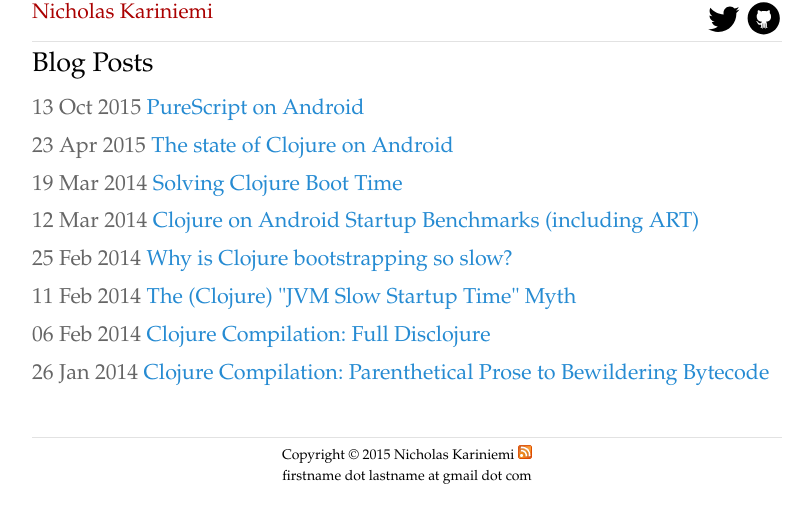
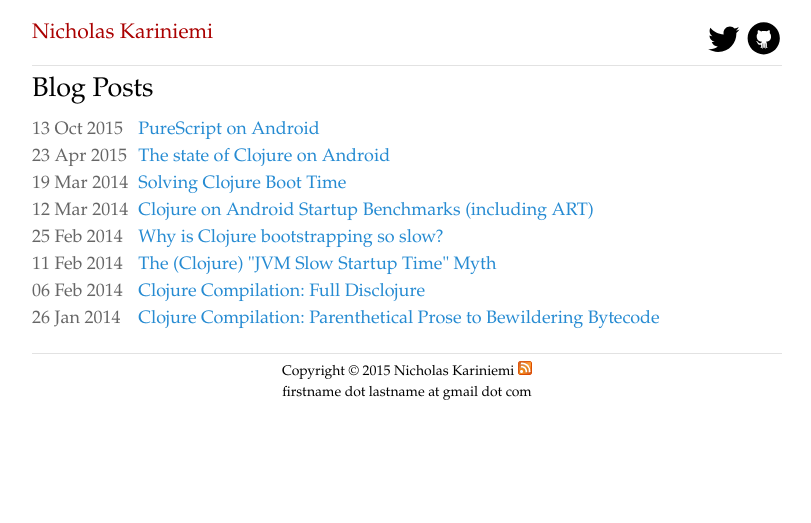
Before and after one commit to hoodunit/hoodunit.github.io, a Jekyll site: the page built from index.html, in a window 1280 px wide. Shown: the top 523 px of the page, without its empty margins (233-1044 px from the left). Built offline with Jekyll 4.4.1, drawn with Linux system fonts in a browser that asks for light colours.

Commit message:
Clean up formatting, esp. of index page

```diff
--- a/css/main.css
+++ b/css/main.css
@@ -24,13 +24,23 @@ h1, h2, h3, h4, h5, h6 {
   font-weight: normal;
 }
 
-p { margin: 1em 0; }
+p {
+  margin: 1em 0;
+}
 
 a {
   color: #268bd2;
+  text-decoration: none;
 }
+
 a:hover {
+  color: #12496F;
   text-decoration: none;
+}
+
+code {
+  font-size: 14px;
+  line-height: 14px;
 }
 
 /*****************************************************************************/
@@ -40,22 +50,23 @@ a:hover {
 /*****************************************************************************/
 .posts {
   list-style-type: none;
-  margin-bottom: 2em;
-  font-size: 120%;
+  margin-bottom: 20px;
 }
 
-.posts li {
-  line-height: 1.75em;
+.posts post-item {
+  min-width: 50px;
 }
 
 .posts .post-date {
   color: #666;
-  display: inline-block;
+  margin: 0 5px 0 0;
+  padding: 0 5px 0 0;
+  white-space: nowrap;
+  vertical-align: top;
 }
 
 .posts .post-title {
-  display: inline-block;
-  text-decoration: none;
+  padding: 0 0 0 5px;
 }
 
 /*****************************************************************************/
@@ -65,20 +76,19 @@ a:hover {
 /*****************************************************************************/
 
 .site-container {
-  margin-left: auto;
-  margin-right: auto;
+  margin: 0 auto;
   max-width: 750px;
+  padding: 20px;
 }
 
 .site {
-  text-align: justify;
   padding-bottom: 0.5em;
   line-height: 1.5em;
 }
 
 .header {
-  padding-bottom: 0.75em;
-  margin-bottom: 0.5em;
+  padding: 0 0 18px 0;
+  margin: 0 0 10px 0;
   border-bottom: 1px solid #E2E2E2;
   position: relative;
 }
@@ -115,6 +125,7 @@ a:hover {
 
 .date {
   color: #aaa;
+  margin: 0 0 10px 0;
 }
 
 .footer {
--- a/index.html
+++ b/index.html
@@ -5,12 +5,14 @@ title: Nicholas Kariniemi Blog
 
 <div id="home">
   <h2 class="title">Blog Posts</h2>
-  <ul class="posts">
+  <table class="posts">
     {% for post in site.posts %}
-      <li>
-				<div class="post-date">{{ post.date | date_to_string }}</div>
-				<a class="post-title" href="{{ post.url }}">{{ post.title }}</a>
-			</li>
+      <tr class="post-item">
+				<td class="post-date">{{ post.date | date_to_string }}</td>
+				<td class="post-title">
+					<a href="{{ post.url }}">{{ post.title }}</a>
+				</td>
+			</tr>
     {% endfor %}
-  </ul>
+  </table>
 </div>
```
